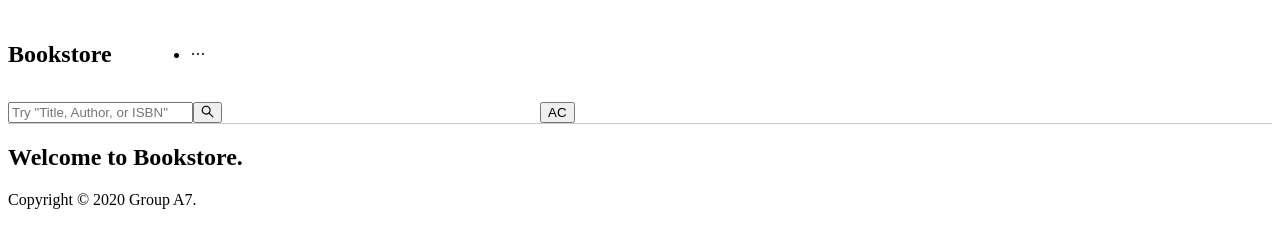
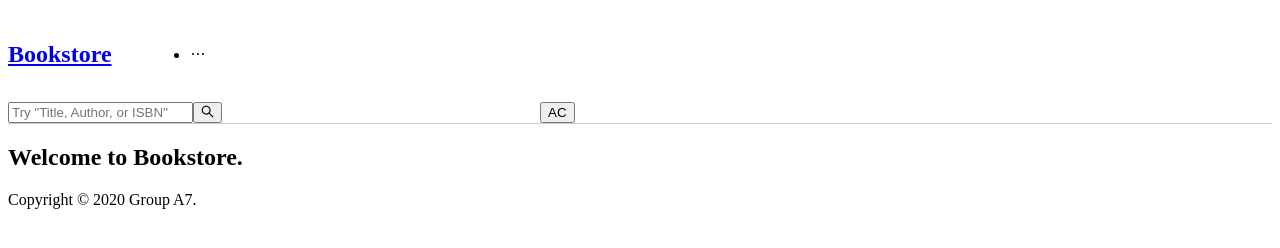
Before and after one commit to alexcostaluiz/CSCI4050-Bookstore, a React app in the folder frontend/: page / in a window 1280 px wide. Built offline with nearby package versions, Linux system fonts and the light colour scheme.

Commit message:
Make logo a link to root url

```diff
--- a/frontend/src/components/Header.js
+++ b/frontend/src/components/Header.js
@@ -45,9 +45,11 @@ function Header(props) {
       <Row align='middle' justify='space-between'>
         <Col>
           <div className='bookstore-col-wrapper'>
-            <Title className='bookstore-logo-lg' level={2}>
-              Bookstore
-            </Title>
+            <a href='/'>
+              <Title className='bookstore-logo-lg' level={2}>
+                Bookstore
+              </Title>
+            </a>
             <Menu
               onClick={handleClick}
               selectedKeys={[current]}
--- a/frontend/src/components/Header.less
+++ b/frontend/src/components/Header.less
@@ -19,6 +19,7 @@
 .bookstore-logo-lg {
   margin: 0px 38px 2px 0px !important;
   font-weight: 900 !important;
+  cursor: pointer;
 }
 
 .bookstore-search-dropdown {
```
